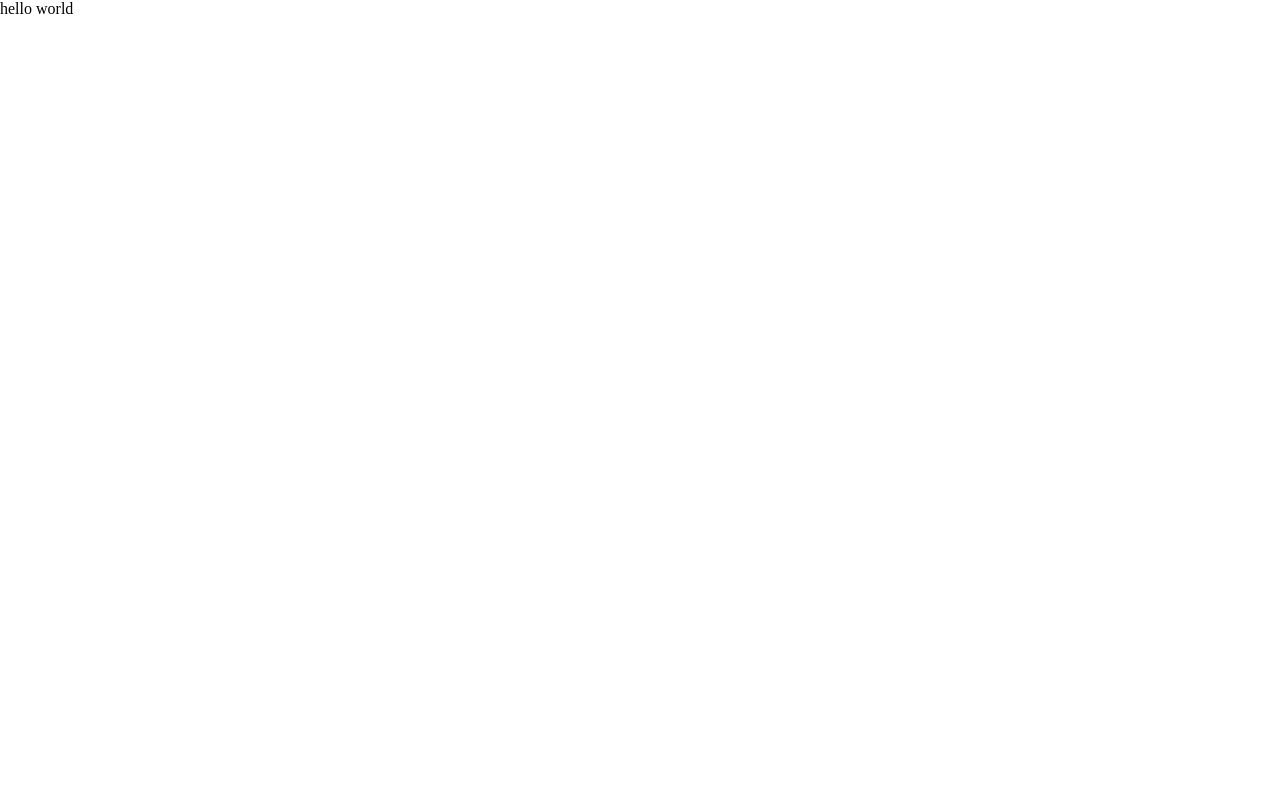
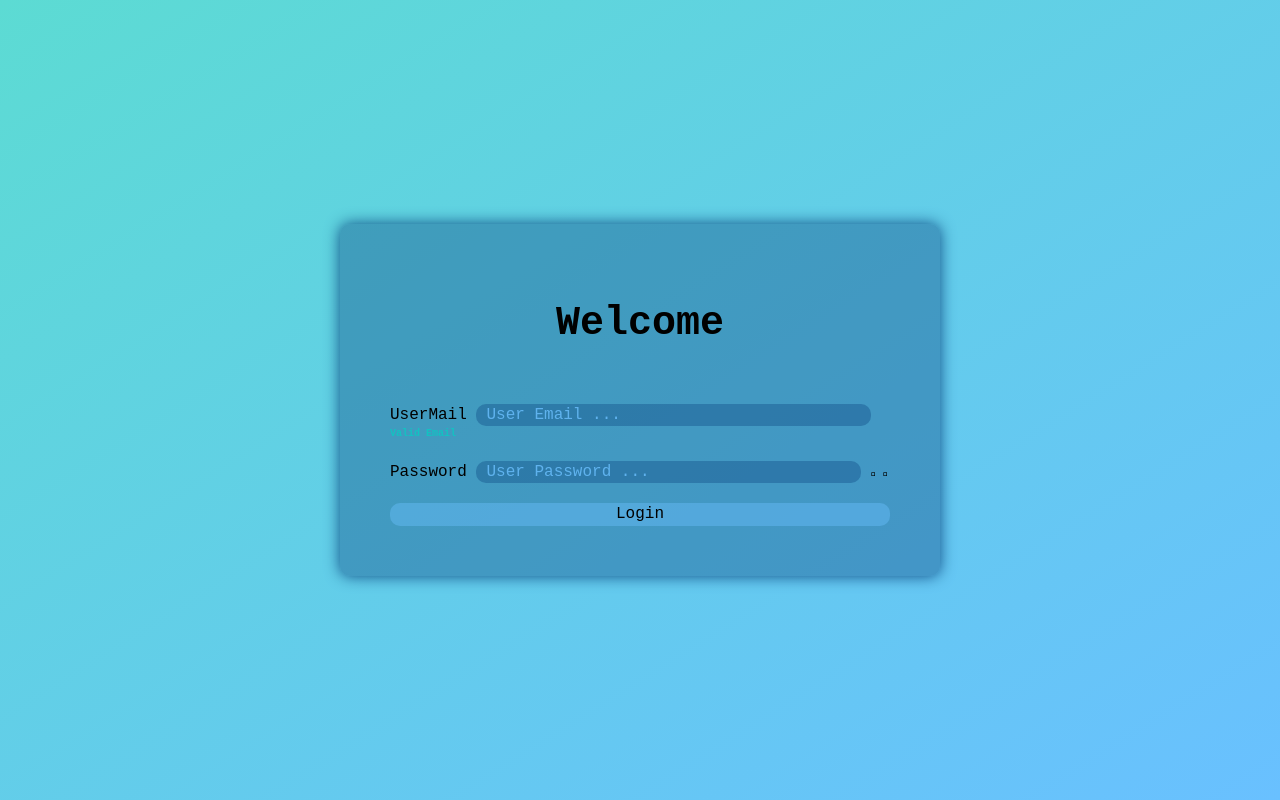
Before and after one commit to dydx2000/loginDemo, a website built with Vite: page index.html in a window 1280 px wide. Built offline with nearby package versions, Linux system fonts and the light colour scheme.

Commit message:
can use now

```diff
--- a/index.html
+++ b/index.html
@@ -1,16 +1,50 @@
 <!DOCTYPE html>
 <html lang="en">
+
 <head>
   <meta charset="UTF-8" />
   <link rel="icon" type="image/svg+xml" href="/vite.svg" />
   <meta name="viewport" content="width=device-width, initial-scale=1.0" />
-    <title>LoginDemo</title>
+  <link rel="stylesheet" href="https://cdnjs.cloudflare.com/ajax/libs/font-awesome/6.2.1/css/all.min.css"
+    integrity="sha512-MV7K8+y+gLIBoVD59lQIYicR65iaqukzvf/nwasF0nqhPay5w/9lJmVM2hMDcnK1OnMGCdVK+iQrJ7lzPJQd1w=="
+    crossorigin="anonymous" referrerpolicy="no-referrer" />
+  <title>Login Demo</title>
 </head>
+
 <body>
+  <div id="app">
+    <div class="container">
+      <div class="login">
+        <h1>Welcome</h1>
+        <form action="#" class="form">
 
-    <div id="app"></div>
-    hello world
-    <script type="module" src="/main.js"></script>
+          <!-- Email Input -->
+          <div class="input-group success">
+            <label for="email">UserMail</label>
+            <input type="text" id="email" name="email" placeholder="User Email ...">
+            <br>
+            <span class="message">Valid Email</span>
+          </div>
 
+          <!-- Password Input -->
+          <div id="password_group" class="input-group">
+
+            <label for="password">Password</label>
+            <input type="password" id="password" name="password" placeholder="User Password ...">
+            <span class="password_icon">
+              <i class="fa-solid fa-eye"></i>
+              <i class="fa-solid fa-eye-slash"></i>
+            </span>
+            <span id="password_msg" class="message">Valid Password</span>
+          </div>
+
+          <button type="submit" class="login-button">Login</button>
+
+        </form>
+      </div>
+    </div>
+  </div>
+  <script type="module" src="/src/js/main.js"></script>
 </body>
+
 </html>
--- a/package.json
+++ b/package.json
@@ -13,6 +13,7 @@
   },
   "dependencies": {
     "normalize.css": "^8.0.1",
+    "sass": "^1.57.1",
     "scss": "^0.2.4"
   }
 }
--- a/src/css/style.scss
+++ b/src/css/style.scss
@@ -1 +1,166 @@
 @import "normalize.css";
+
+:root {
+  --red: #f5222d;
+  --orange: #fa8c16;
+  --gold: #faad14;
+  --lime: #a0d911;
+  --green: #52c41a;
+  --cyan: #13c2c2;
+  --blue: #1890ff;
+  --hsl-blue: 209, 100%, 55%;
+  --blue-dark: #0f4c85;
+  --hsl-blue-dark: 209, 80%, 29%;
+  --purple: #722ed1;
+  --magenta: #eb2f96;
+  --hsl-magenta: 327, 82%, 55%;
+  font-size: 10px;
+
+  --cyan-light: #5cdbd3;
+  --blue-light: #69c0ff;
+  --hsl-blue-light: 205, 100%, 71%;
+  --yellow-light: #fffb8f;
+}
+
+*,
+*::before,
+*::after {
+  margin: 0;
+  padding: 0;
+  text-decoration: none;
+  list-style: none;
+  box-sizing: border-box;
+  user-select: none;
+  -webkit-user-drag: none;
+  font-family: "Courier New", Courier, monospace;
+}
+
+@mixin setCenter {
+  display: flex;
+  justify-content: center;
+  align-items: center;
+}
+
+html,
+body {
+  width: 100vw;
+  height: 100vh;
+  background: linear-gradient(to right bottom, var(--cyan-light), var(--blue-light));
+
+  @include setCenter;
+}
+
+#app {
+  width: 100%;
+  height: 100%;
+  @include setCenter;
+}
+
+.container {
+  @include setCenter;
+
+  width: 50%;
+  max-width: 60rem;
+  min-width: 30rem;
+  background-color: hsl(var(--hsl-blue-dark), 0.4);
+  border-radius: 1rem;
+  padding: 5rem;
+  box-shadow: 0 0 1.5rem 0 var(--blue-dark);
+
+  .login {
+    width: 100%;
+    h1 {
+      text-align: center;
+      font-size: 4rem;
+      padding-bottom: 3rem;
+    }
+
+    form {
+      font-size: 1.6rem;
+      @include setCenter;
+      flex-direction: column;
+      gap: 2rem;
+      width: 100%;
+      .input-group {
+        width: 100%;
+        input {
+          font-size: 1.6rem;
+          width: calc(100% - 10.5rem);
+          background-color: hsl(var(--hsl-blue-dark), 0.4);
+          border: none;
+          outline: none;
+          border-radius: 1rem;
+          padding: 0.2rem 1rem;
+          &:focus {
+            box-shadow: 0 0 0 1px var(--blue-light);
+          }
+          &::placeholder {
+            color: hsl(var(--hsl-blue-light), 0.8);
+          }
+        }
+
+        &.success {
+          input {
+            &:focus {
+              box-shadow: 0 0 0 1px var(--cyan-light);
+            }
+          }
+          .message {
+            display: block;
+            color: var(--cyan);
+          }
+        }
+
+        &.error {
+          input {
+            &:focus {
+              box-shadow: 0 0 0 1px var(--magenta);
+            }
+          }
+          .message {
+            display: block;
+            color: hsl(var(--hsl-magenta), 0.7);
+          }
+        }
+
+        #password {
+          width: calc(100% - 10.5rem - 1rem);
+        }
+
+        .password_icon {
+          #eye {
+            display: inline;
+          }
+          #eye-slash {
+            display: none;
+          }
+        }
+
+        span {
+          font-size: 1rem;
+          font-weight: 600;
+          line-height: 1.5rem;
+        }
+
+        .message {
+          display: none;
+        }
+      }
+
+      button {
+        font-size: 1.6rem;
+        width: 100%;
+        background-color: hsl(var(--hsl-blue-light), 0.4);
+        border: none;
+        border-radius: 1rem;
+        padding: 0.2rem;
+        transition: 0.2s;
+        cursor: pointer;
+        &:hover {
+          background-color: hsl(var(--hsl-blue-dark), 0.4);
+          color: var(--cyan);
+        }
+      }
+    }
+  }
+}
```
Also changed, not shown: counter.js (deleted, +0 -9 lines), index copy.html (added, +61 -0 lines), .pnp.cjs, javascript.svg (deleted), style.css (deleted), 1 other file. Lines whose indentation alone changed are shown as unchanged.
